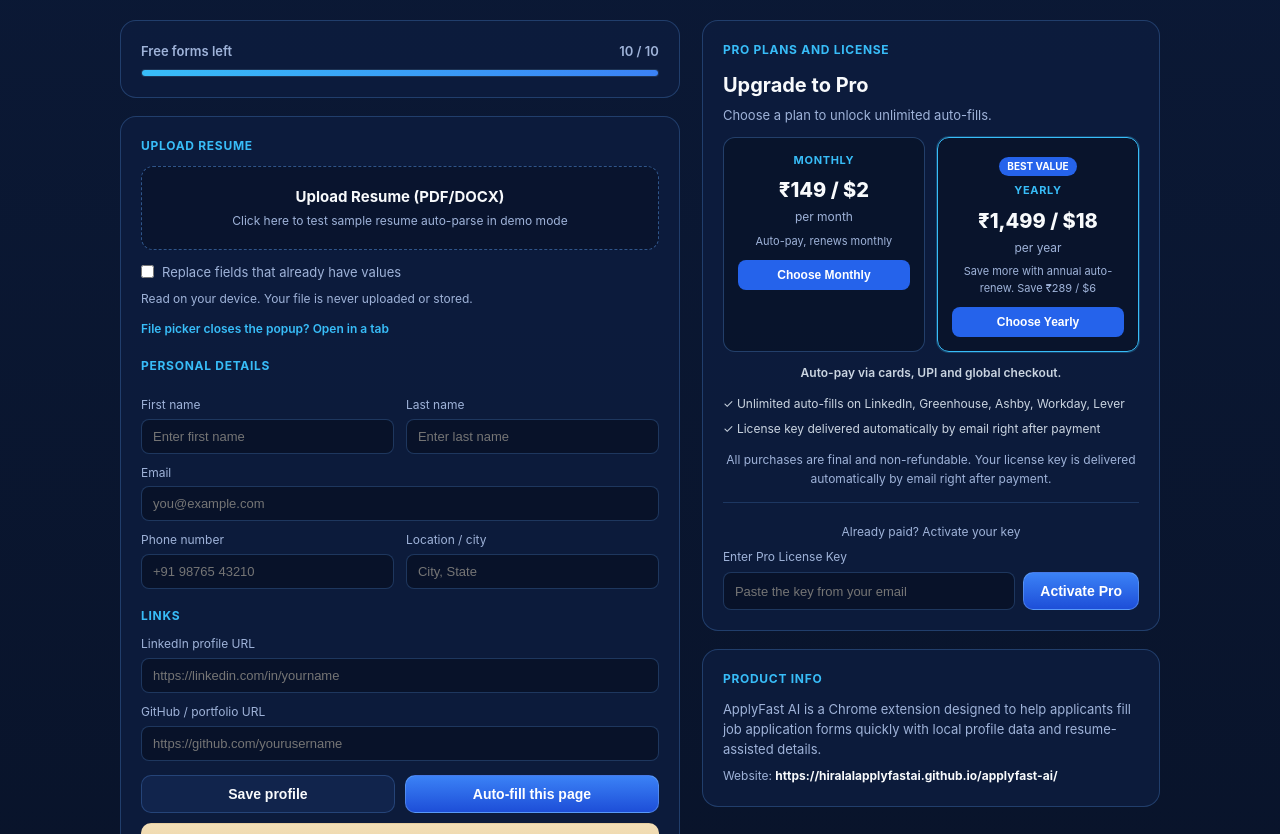
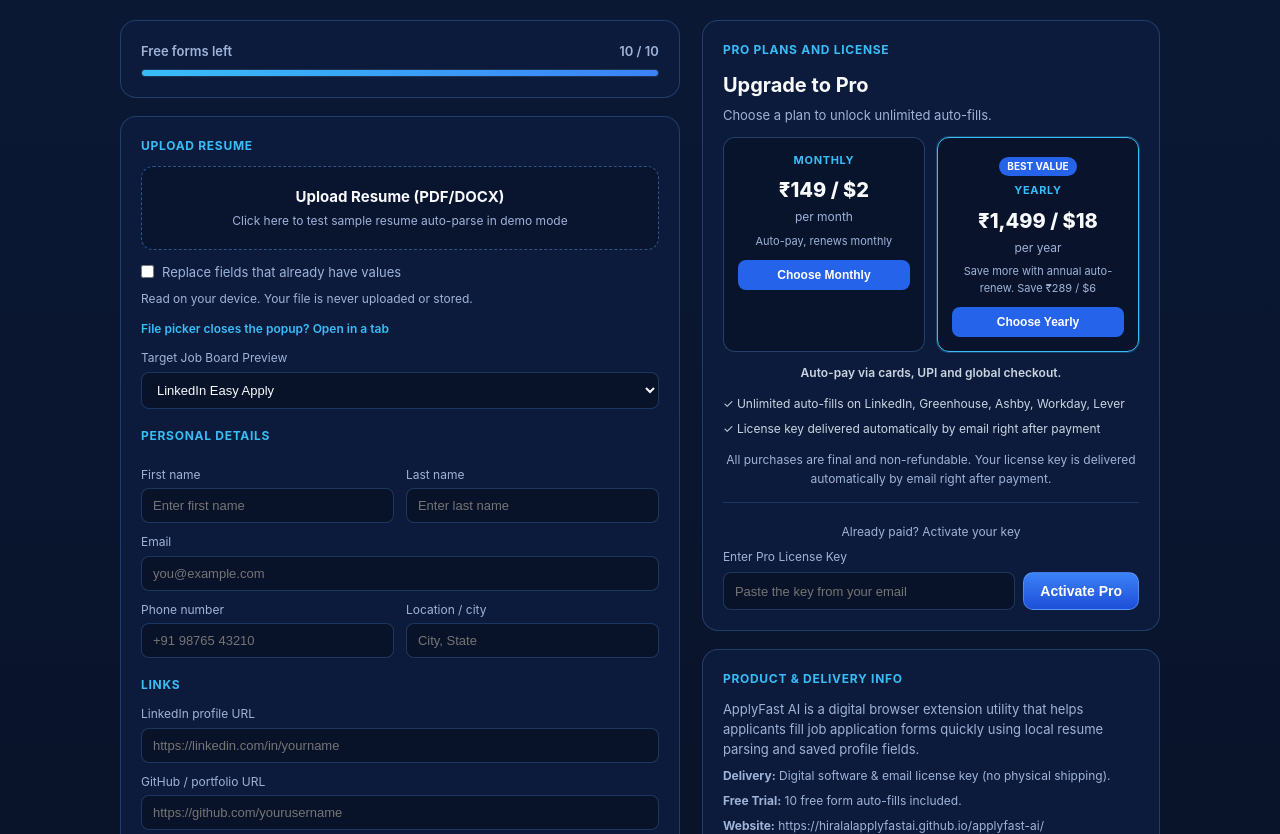
Before and after one commit to hiralalapplyfastai/applyfast-ai, a plain HTML site: page index.html in a window 1280 px wide. Shown: the part 118-952 px from the top of the page. Drawn offline with Linux system fonts and the light colour scheme.

Commit message:
Refactor product info and update styles
Updated the product description and added a meta list for delivery info and website. Removed refund policy section and adjusted styles for input and select elements.

```diff
--- a/index.html
+++ b/index.html
@@ -271,7 +271,7 @@
       margin-bottom: 4px;
     }
 
-    input {
+    input, select {
       width: 100%;
       padding: 9px 11px;
       border-radius: 8px;
@@ -411,6 +411,17 @@
       border: 1px solid rgba(96, 165, 250, 0.4);
       color: #dbeafe;
       display: none;
+    }
+
+    .meta-list {
+      list-style: none;
+      font-size: 12px;
+      color: var(--muted);
+      margin-top: 8px;
+    }
+
+    .meta-list li {
+      margin-bottom: 6px;
     }
 
     .faq-card {
@@ -556,6 +567,15 @@
           <p class="local-note">Read on your device. Your file is never uploaded or stored.</p>
           <a class="tab-link" href="#demo-workspace" onclick="showToast('File picker preview runs directly in this demo tab.')">File picker closes the popup? Open in a tab</a>
 
+          <label for="targetPortal">Target Job Board Preview</label>
+          <select id="targetPortal">
+            <option value="LinkedIn">LinkedIn Easy Apply</option>
+            <option value="Greenhouse">Greenhouse</option>
+            <option value="Ashby">Ashby</option>
+            <option value="Workday">Workday</option>
+            <option value="Lever">Lever</option>
+          </select>
+
           <div class="section-tag" style="margin-top: 18px;">Personal Details</div>
           <div class="row-2">
             <div>
@@ -647,13 +667,15 @@
         </section>
 
         <section class="card">
-          <div class="section-tag">Product Info</div>
+          <div class="section-tag">Product &amp; Delivery Info</div>
           <p style="font-size: 13px; color: var(--muted);">
-            ApplyFast AI is a Chrome extension designed to help applicants fill job application forms quickly with local profile data and resume-assisted details.
+            ApplyFast AI is a digital browser extension utility that helps applicants fill job application forms quickly using local resume parsing and saved profile fields.
           </p>
-          <p style="font-size: 12px; color: var(--muted); margin-top: 8px;">
-            Website: <strong style="color: var(--text);">https://hiralalapplyfastai.github.io/applyfast-ai/</strong>
-          </p>
+          <ul class="meta-list">
+            <li><strong>Delivery:</strong> Digital software &amp; email license key (no physical shipping).</li>
+            <li><strong>Free Trial:</strong> 10 free form auto-fills included.</li>
+            <li><strong>Website:</strong> https://hiralalapplyfastai.github.io/applyfast-ai/</li>
+          </ul>
         </section>
       </aside>
     </div>
@@ -701,18 +723,4 @@
         <div class="faq-item">
           <div class="faq-q">6. What is the refund and cancellation policy?</div>
           <div class="faq-a">
-            Because ApplyFast AI provides 10 free forms upfront and instant digital license delivery, all Pro purchases are final and non-refundable. Auto-renewals can be cancelled before the next billing date.
-          </div>
-        </div>
-      </div>
-    </section>
-
-    <section class="policies-grid" id="legal">
-      <div class="policy-box" id="privacy">
-        <h3>Privacy Policy</h3>
-        <p>
-          ApplyFast AI processes resume files (PDF/DOCX) and saved applicant profile details locally in your browser. Your resume files and personal form data are never uploaded to external servers or sold to third parties. For Pro subscriptions, payment processing and license delivery are handled securely via our payment processor.
-        </p>
-      </div>
-
-      <div class="poli
+            Because ApplyFast AI provides 10
```
